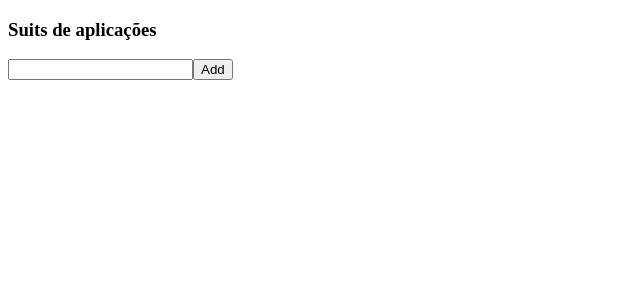
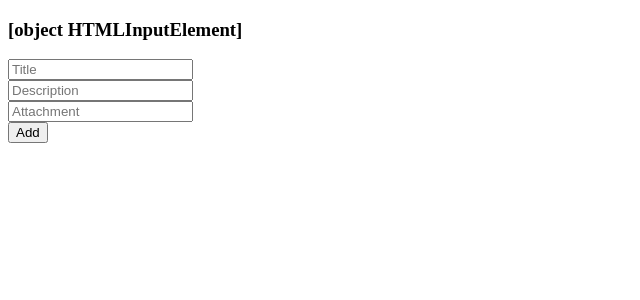
Before and after one commit to FelipeSchimidt/WebProjects, an Angular app: page / in a window 1280 px wide. Shown: the top 300 px of the page, without its empty margins (0-640 px from the left). Built offline with nearby package versions, Linux system fonts and the light colour scheme.

Commit message:
add listmodel

```diff
--- a/angular.json
+++ b/angular.json
@@ -122,5 +122,8 @@
     "@schematics/angular:resolver": {
       "typeSeparator": "."
     }
+  },
+  "cli": {
+    "analytics": false
   }
 }
--- a/src/app/app.component.ts
+++ b/src/app/app.component.ts
@@ -1,11 +1,9 @@
 import { Component } from '@angular/core';
-import { RouterOutlet } from '@angular/router';
 import { HomeComponent } from './home/home.component';
 
 @Component({
     selector: 'app-root',
     imports: [
-        RouterOutlet,
         HomeComponent,
     ],
     templateUrl: './app.component.html',
--- a/src/app/home/home.component.html
+++ b/src/app/home/home.component.html
@@ -1,10 +1,12 @@
 <h3>{{title}}</h3>
 
-<input #inputs>
-<button type="button" (click)="add(inputs.value)">Add</button>
+<div><input #title type="text" placeholder="Title"></div>
+<div><input #description type="text" placeholder="Description" style='height: 30;width: 50;'></div>
+<div><input #attachment type="text" placeholder="Attachment"></div>
+<div><button type="button" (click)="add(title.value, description.value, attachment.value)">Add</button></div>
 
-@for (task of tasks; track task){
-<ul>
-    <li>{{task}}</li>
-</ul>
+@for (item of lista; track item.title){
+    <ul>
+        <li>{{item.title}} - {{item.description}}</li>
+    </ul>
 }
--- a/src/app/home/home.component.ts
+++ b/src/app/home/home.component.ts
@@ -1,6 +1,5 @@
 import { Component } from '@angular/core';
-import { RouterOutlet } from '@angular/router';
-import { Services } from '../services/services';
+import { ListModel } from '../model/ListModel';
 
 @Component({
     selector: 'app-home',
@@ -10,11 +9,17 @@ import { Services } from '../services/services';
 })
 export class HomeComponent {
 
-    title = "Suits de aplicações";
-    tasks: Array<string> =  [];
+  title = "Suits de aplicações";
 
-    add(text: string) {
-      this.tasks.push(text)
-      console.log(text);
-    }
+  lista: ListModel[] = [];
+
+  add(title: string, description?: string, attachment?: string): ListModel {
+    const item = new ListModel();
+    item.title = title;
+    item.description = description;
+    item.attachment = attachment;
+    this.lista.push(item);
+    console.log(this.lista);
+    return item;
+  }
 }
--- /dev/null
+++ b/src/app/model/ListModel.ts
@@ -0,0 +1,11 @@
+export class ListModel {
+    public title: string;
+    public description?: string;
+    public attachment?: string;
+
+    constructor(){
+        this.title = "";
+        this.description = "";
+        this.attachment = "";
+    }
+}
```
